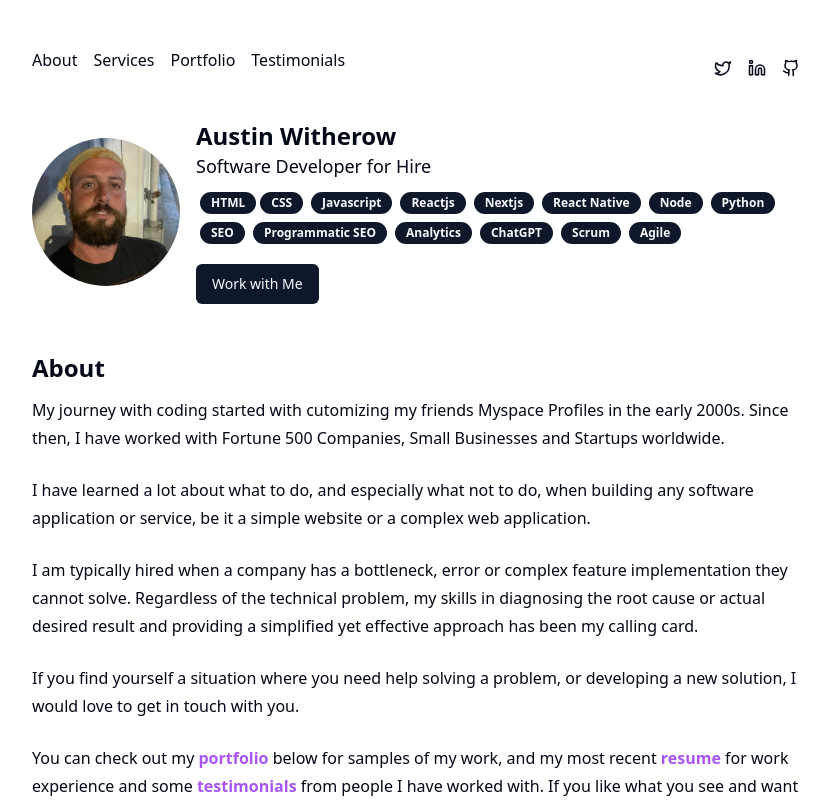
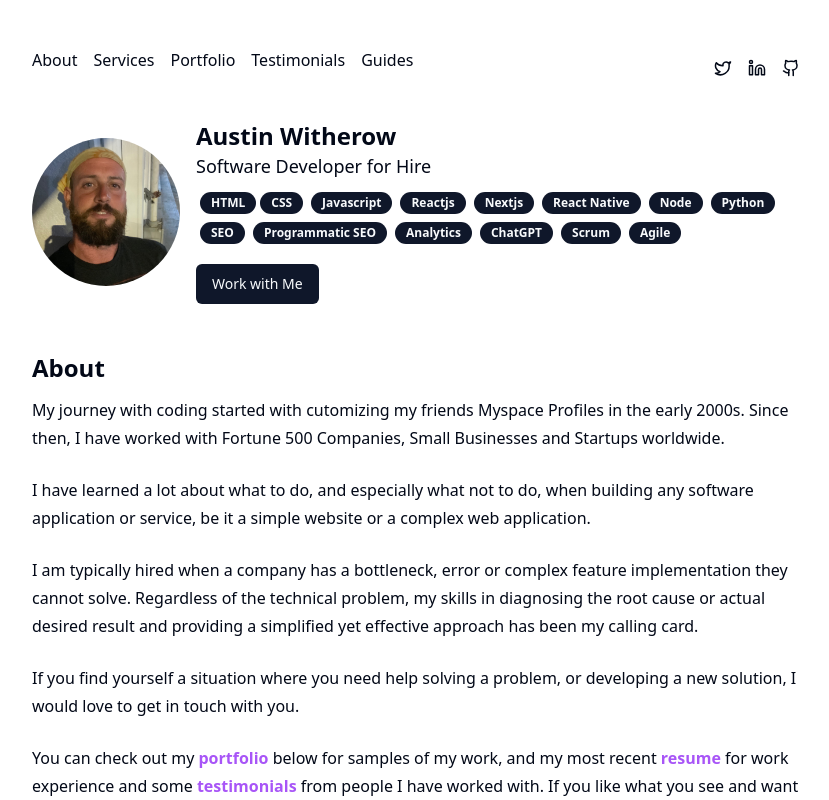
Before and after one commit to buildleansaas/adubs.me, a Next.js app: page / in a window 1280 px wide. Shown: the top 800 px of the page, without its empty margins (224-1053 px from the left). Built offline with nearby package versions, Linux system fonts and the light colour scheme.

Commit message:
add guides link to header

```diff
--- a/src/views/header.tsx
+++ b/src/views/header.tsx
@@ -9,6 +9,7 @@ const HEADER_LINKS = [
   { link: "#services", text: "Services" },
   { link: "#portfolio", text: "Portfolio" },
   { link: "#testimonials", text: "Testimonials" },
+  { link: "guides", text: "Guides" },
 ];
 
 const ICON_LINKS = [
```
